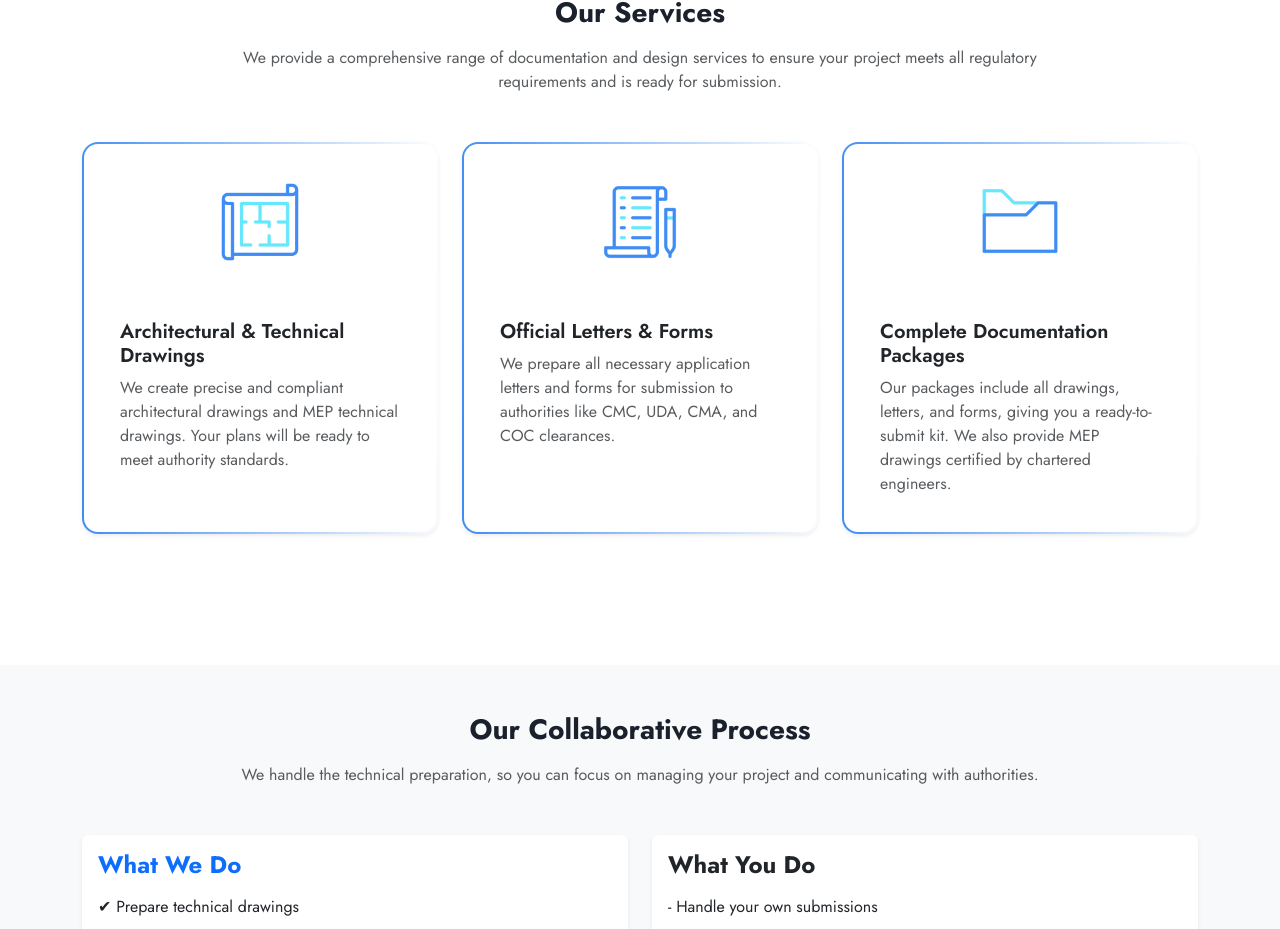
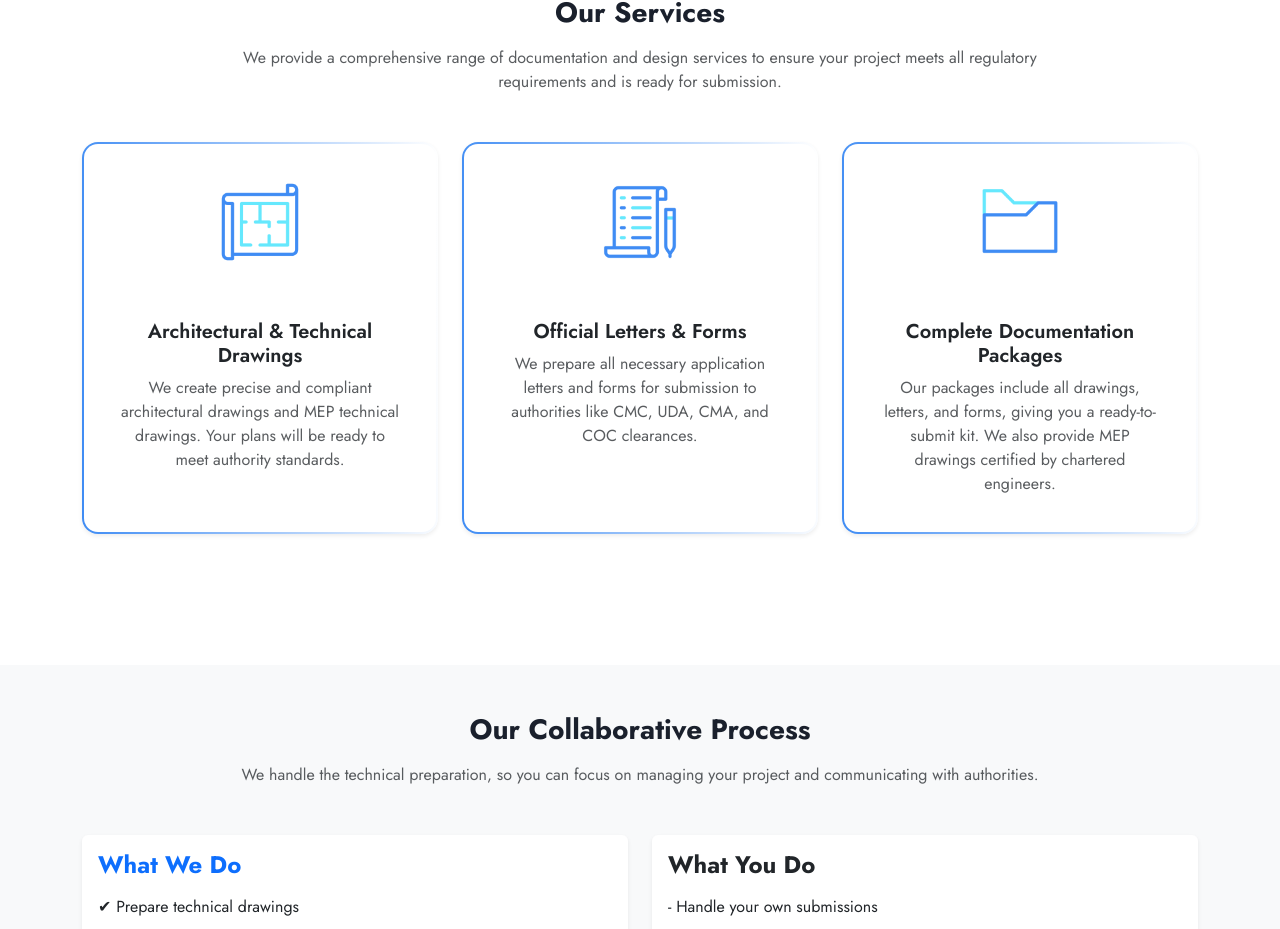
Before and after one commit to dev-kalindu/lanka_layouts, a React (Vite) app: page /#/ in a window 1280 px wide. Shown: the part 935-1864 px from the top of the page. Built offline with nearby package versions, Linux system fonts and the light colour scheme; a web font is replaced by a local one.

Commit message:
align text

```diff
--- a/src/Pages/Home/partials/services.jsx
+++ b/src/Pages/Home/partials/services.jsx
@@ -17,7 +17,7 @@ function services() {
         </p>
         <div className="row g-4">
           <div className="col-md-4">
-            <div className="card shadow-sm h-100 rounded-4">
+            <div className="card shadow-sm h-100 rounded-4 text-center">
               <div className="card-body px-4 pb-4">
                 <div className="card-img text-center pb-5">
                     <img src="Images/blueprint.gif" width={100} alt="" />
@@ -34,7 +34,7 @@ function services() {
             </div>
           </div>
           <div className="col-md-4">
-            <div className="card shadow-sm h-100 rounded-4">
+            <div className="card shadow-sm h-100 rounded-4 text-center">
               <div className="card-body px-4 pb-4">
                 <div className="card-img text-center pb-5">
                     <img src="Images/letter.gif" width={100} alt="" />
@@ -51,7 +51,7 @@ function services() {
             </div>
           </div>
           <div className="col-md-4">
-            <div className="card shadow-sm h-100 rounded-4">
+            <div className="card shadow-sm h-100 rounded-4 text-center">
               <div className="card-body px-4 pb-4">
                 <div className="card-img text-center pb-5">
                     <img src="Images/folder.gif" width={100} alt="" />
```
Also changed, not shown: 1 other file (tests, documents, lock files or other folders).
